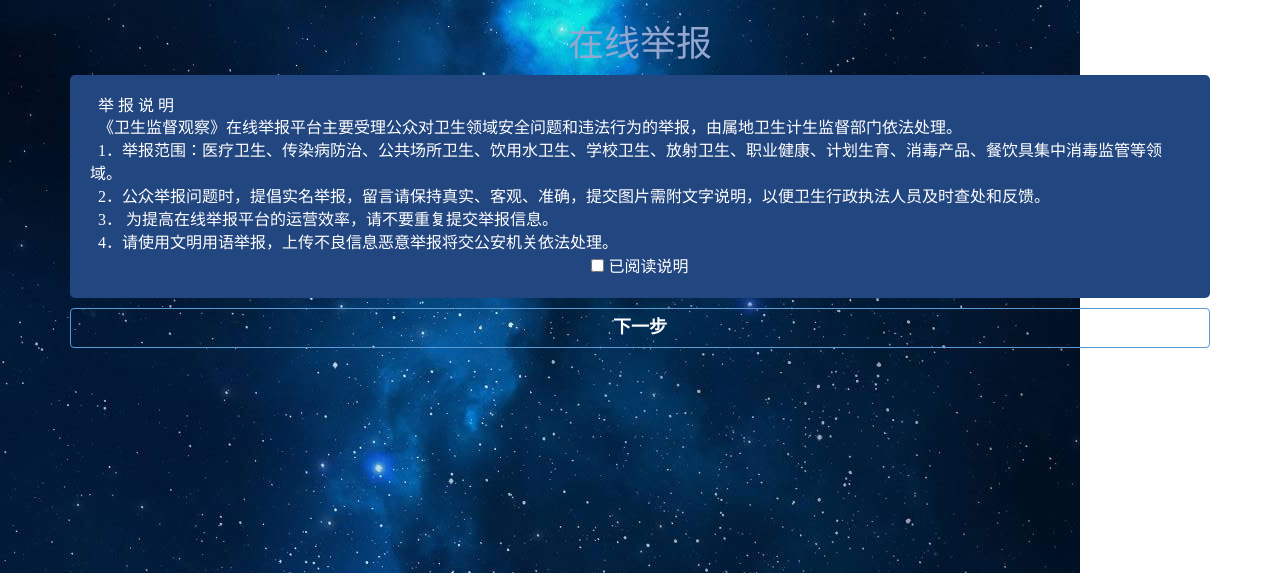
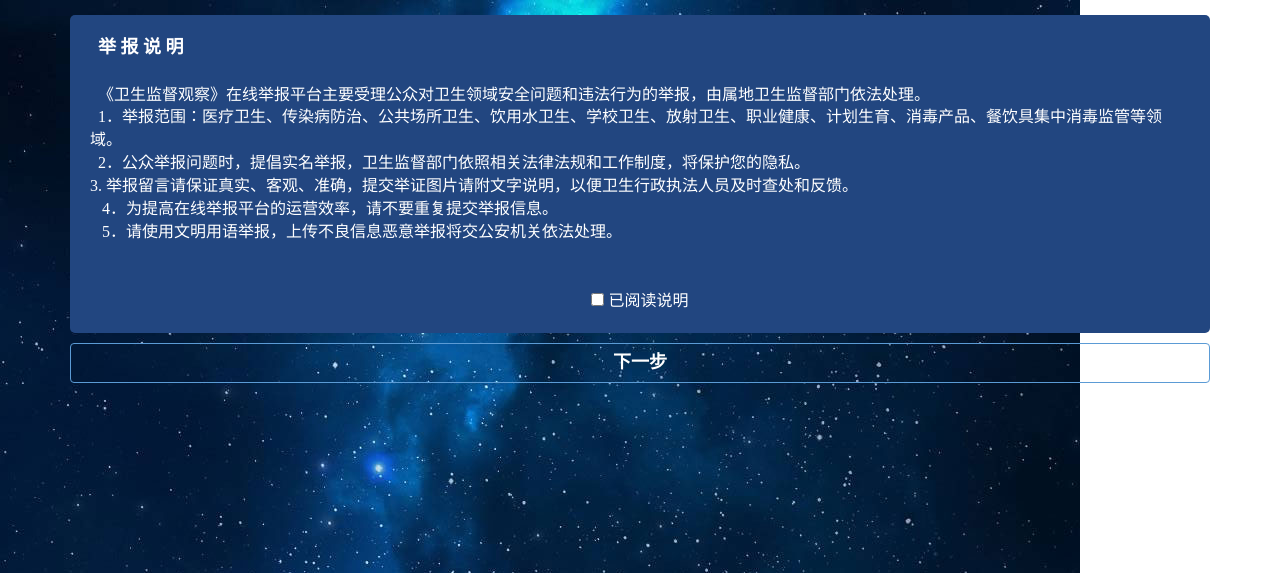
Before and after one commit to lyndoo/wsjd, a Flask app: page /report/onlinefrist in a window 1280 px wide. Shown: the top 573 px of the page. Run offline with Flask 2, Linux system fonts and the light colour scheme; some libraries are stand-ins or nearby versions.

Commit message:
update css and page

```diff
--- a/app/scan/index.py
+++ b/app/scan/index.py
@@ -4,8 +4,8 @@ import requests
 from app import Sign
 from main import cache
 
-#AppID = 'wx9c05576f1b274ddf'
-#appsecret = '333a34b141992e89619587114a1aa34a'
+#AppId = 'wx9c05576f1b274ddf'
+#app_Secret = '333a34b141992e89619587114a1aa34a'
 
 #testappid
 AppId = 'wx0740bc697491a6fd'
--- a/static/webuploader-0.1.5/webuploader.css
+++ b/static/webuploader-0.1.5/webuploader.css
@@ -16,9 +16,11 @@
 	text-align: center;
 	border-radius: 3px;
 	overflow: hidden;
+	width:100%;
+background: #4D6A97;
 }
 .webuploader-pick-hover {
-	background: #00a2d4;
+background: #4D6A97;
 }
 
 .webuploader-pick-disable {
--- a/templates/admin/lreport.html
+++ b/templates/admin/lreport.html
@@ -16,10 +16,10 @@
             </tr>
             <tr>
                 <th>编号</th>
-                <th>标题</th>
+                <th>举报对象名称</th>
+                <th>举报对象地址</th>
                 <th>举报人</th>
                 <th>举报人电话</th>
-                <th>举报人地址</th>
                 <th>是否回复</th>
                 <th>操作</th>
             </tr>
@@ -28,9 +28,9 @@
                     <tr>
                         <td>{{ i.ser }}</td>
                         <td>{{ i.title }}</td>
+                        <td>{{ i.informerAddress }}</td>
                         <td>{{ i.informer }}</td>
                         <td>{{ i.informerPhone }}</td>
-                        <td>{{ i.informerAddress }}</td>
                         <td><span style="color:{{ 'red' if not i.IsReply else 'green' }}">●</span>{{ '未回复' if not i.IsReply else '已回复' }}</td>
                         <td>
                             {% if not i.IsReply %}
--- a/templates/report/onlineFirst.html
+++ b/templates/report/onlineFirst.html
@@ -31,14 +31,14 @@ p {
 {% endblock %}
 {% block body %}
 <div class="container">
-    <h1>在线举报</h1>
-    <p>
-        &nbsp;&nbsp;举 报 说 明<br/>
-        &nbsp;&nbsp;《卫生监督观察》在线举报平台主要受理公众对卫生领域安全问题和违法行为的举报，由属地卫生计生监督部门依法处理。<br/>
-        &nbsp;&nbsp;1．举报范围：医疗卫生、传染病防治、公共场所卫生、饮用水卫生、学校卫生、放射卫生、职业健康、计划生育、消毒产品、餐饮具集中消毒监管等领域。<br/>
-        &nbsp;&nbsp;2．公众举报问题时，提倡实名举报，留言请保持真实、客观、准确，提交图片需附文字说明，以便卫生行政执法人员及时查处和反馈。<br/>
-        &nbsp;&nbsp;3． 为提高在线举报平台的运营效率，请不要重复提交举报信息。<br/>
-        &nbsp;&nbsp;4．请使用文明用语举报，上传不良信息恶意举报将交公安机关依法处理。<br/>
+    <p style="margin-top:10px;">
+        &nbsp;&nbsp;<b style="font-size:18px;">举 报 说 明</b><br/><br/>
+        &nbsp;&nbsp;《卫生监督观察》在线举报平台主要受理公众对卫生领域安全问题和违法行为的举报，由属地卫生监督部门依法处理。<br/>
+          1．举报范围：医疗卫生、传染病防治、公共场所卫生、饮用水卫生、学校卫生、放射卫生、职业健康、计划生育、消毒产品、餐饮具集中消毒监管等领域。<br/>
+          2．公众举报问题时，提倡实名举报，卫生监督部门依照相关法律法规和工作制度，将保护您的隐私。<br/>
+            3. 举报留言请保证真实、客观、准确，提交举证图片请附文字说明，以便卫生行政执法人员及时查处和反馈。<br/>
+          4．为提高在线举报平台的运营效率，请不要重复提交举报信息。<br/>
+          5．请使用文明用语举报，上传不良信息恶意举报将交公安机关依法处理。<br/><br/><br/>
         <span style="text-align:center;width:100%;display: block;">
             <input type="checkbox" id="chkSelect" />&nbsp;已阅读说明
         </span>
```
Also changed, not shown: templates/report/index.html (+7 -6 lines), templates/report/online.html (+18 -18 lines).
